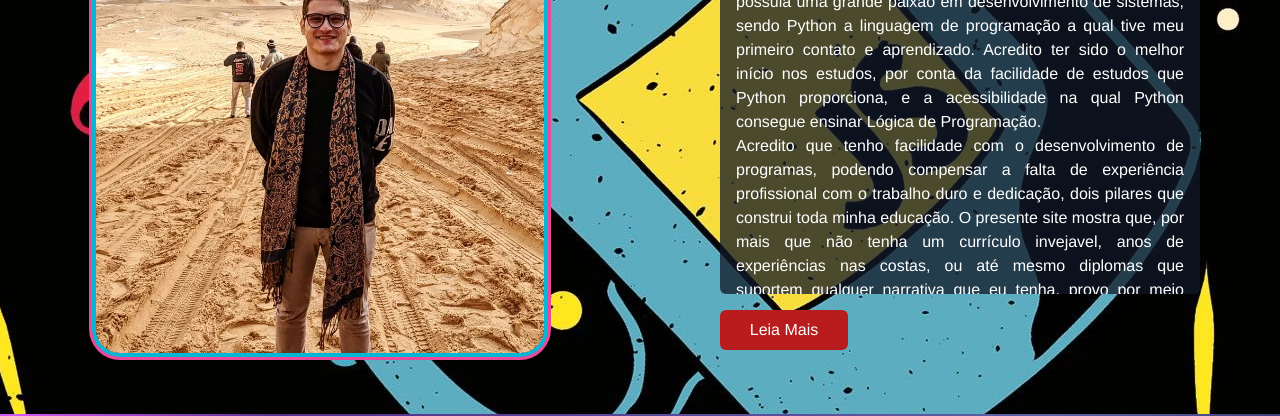
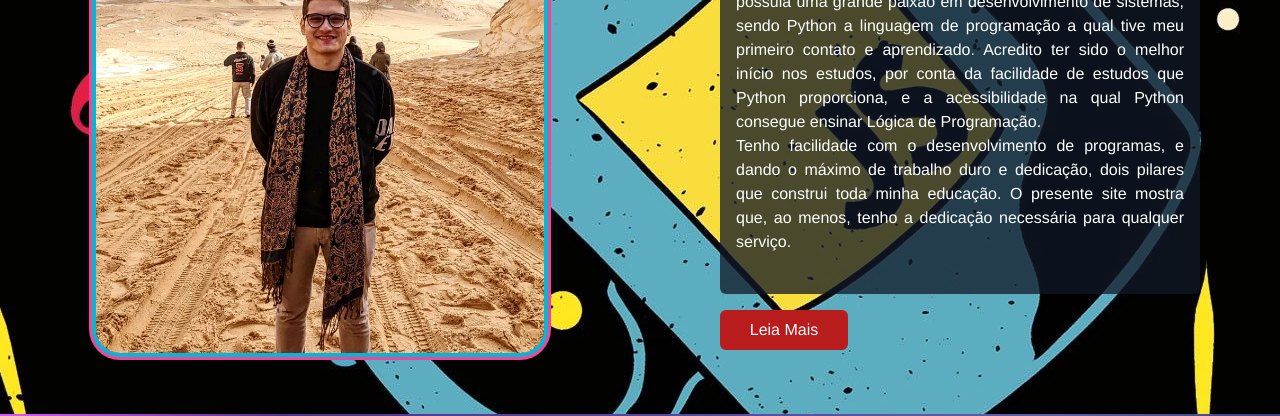
Before and after one commit to BerDavoglio/portfolio_front_v1, a Vue app: page / in a window 1280 px wide. Shown: the part 1060-1476 px from the top of the page. Built offline with nearby package versions, Linux system fonts and the light colour scheme.

Commit message:
Make all text for the webpage/portfolio/3

```diff
--- a/src/locales/en.js
+++ b/src/locales/en.js
@@ -35,7 +35,7 @@ export const en = {
     about: {
       textOne: 'Hello! Im Bernardo Davoglio, Im currently 21 years old, I live in Curitiba/PR, Ive been a programmer for over 5 years, with a great current focus on Web development, both Front-End and Back-End, but not limited to this type of web development. system, being able to increase the range of opportunities in which I work.',
       textTwo: 'Since before my graduation in Chemical Engineering at the Federal University of Paraná in 2020, I already had a great passion for systems development, Python being the programming language which I had my first contact and learning. I believe it was the best start in studies, due to the ease of study that Python provides, and the accessibility in which Python manages to teach Programming Logic.',
-      textThree: 'I believe that, as much as I dont have the ease of having years of experience in companies in the field in my curriculum, I am comfortable with the development of programs, being able to compensate for the lack of professional experience with hard work and dedication, two pillars that I built throughout my education. This website shows that, even though I dont have an enviable curriculum, years of experience behind me, or even diplomas that support any narrative I have, I prove through this website that, at least, I have the necessary dedication for any service.',
+      textThree: 'I am comfortable with the development of programs, and giving the maximum of hard work and dedication, two pillars that I built all my education. The present site shows that, at least, I have the necessary dedication for any service.',
       readMore: 'Read About',
     },
     portfolio: {
--- a/src/locales/pt_BR.js
+++ b/src/locales/pt_BR.js
@@ -35,7 +35,7 @@ export const pt_BR = {
     about: {
       textOne: 'Olá! Sou Bernardo Davoglio, atualmente tenho 21 anos, resido em Curitiba/PR, programador a mais de 5 anos, com um grande foco atual em desenvolvimento Web, tanto Front-End como Back-End, porém não limitado apenas à este tipo de desenvolvimento de sistema, podendo aumentar o leque de oportunidades na qual atuo.',
       textTwo: 'Desde antes do meu ingresso à graduação em Engenharia Química na Universidade Federal do Paraná em 2020, já possuia uma grande paixão em desenvolvimento de sistemas, sendo Python a linguagem de programação a qual tive meu primeiro contato e aprendizado. Acredito ter sido o melhor início nos estudos, por conta da facilidade de estudos que Python proporciona, e a acessibilidade na qual Python consegue ensinar Lógica de Programação.',
-      textThree: 'Acredito que tenho facilidade com o desenvolvimento de programas, podendo compensar a falta de experiência profissional com o trabalho duro e dedicação, dois pilares que construi toda minha educação. O presente site mostra que, por mais que não tenha um currículo invejavel, anos de experiências nas costas, ou até mesmo diplomas que suportem qualquer narrativa que eu tenha, provo por meio deste website que, ao menos, tenho a dedicação necessária para qualquer serviço.',
+      textThree: 'Tenho facilidade com o desenvolvimento de programas, e dando o máximo de trabalho duro e dedicação, dois pilares que construi toda minha educação. O presente site mostra que, ao menos, tenho a dedicação necessária para qualquer serviço.',
       readMore: 'Leia Mais',
     },
     portfolio: {
```
